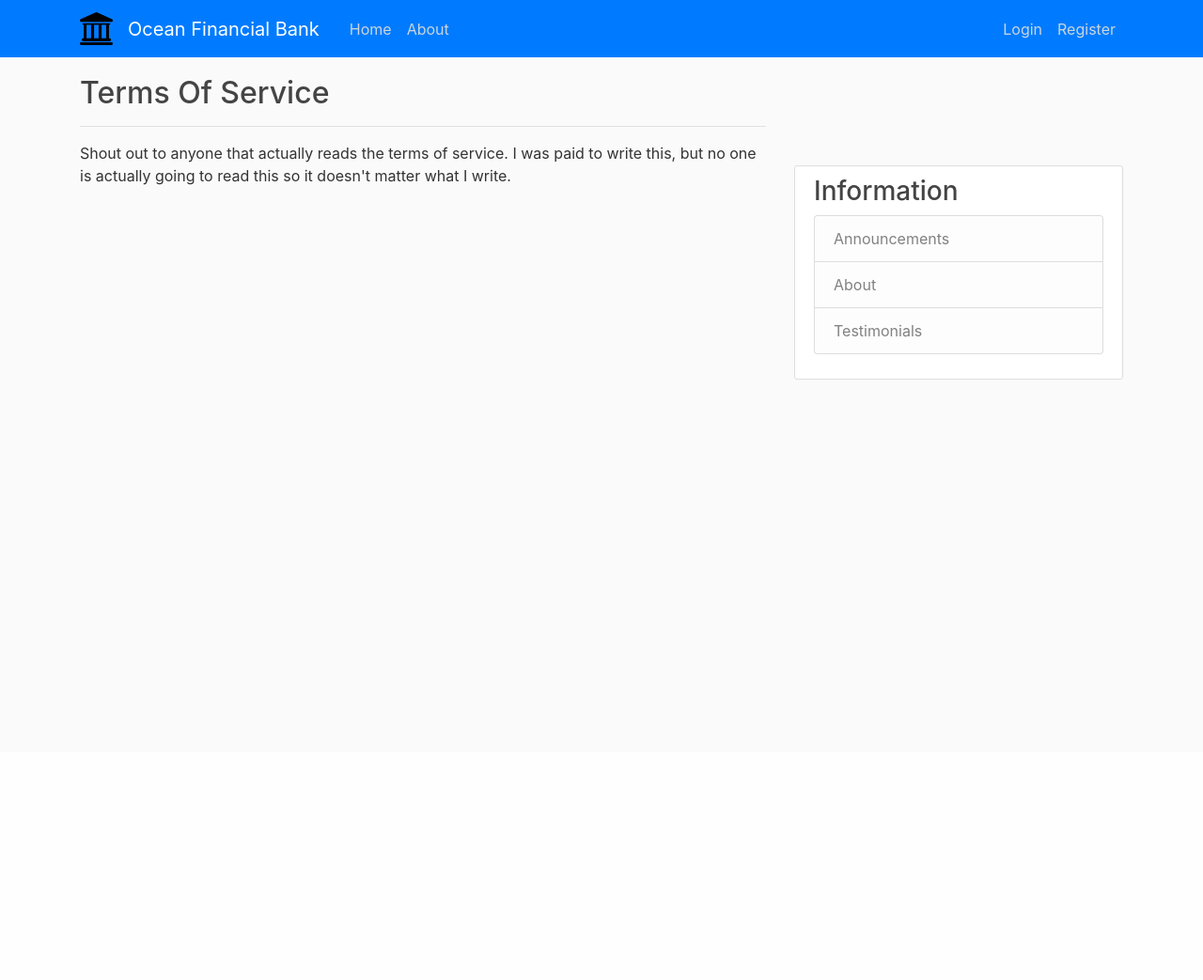
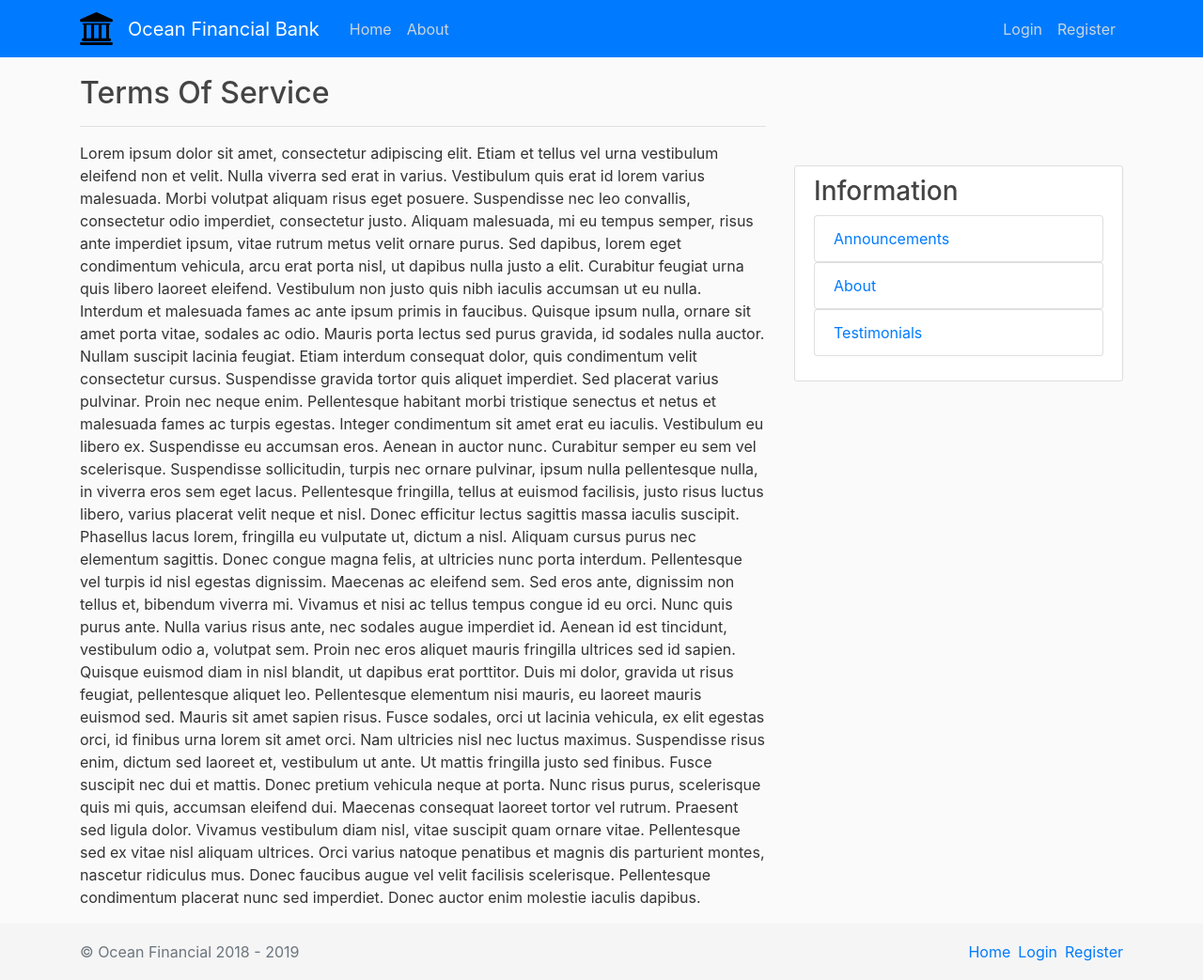
Before and after one commit to stautonico/AP-CSP-Create-Project---Banking-Simulator, a Flask app: page /tos/ in a window 1280 px wide. Shown: the whole page at 94% size. Before the commit the page ends 404 px from the top, so only its background shows below. Run offline with Flask 2, Linux system fonts and the light colour scheme; some libraries are stand-ins or nearby versions.

Commit message:
Project Done!
Added the footer, some source citing (mostly bootstrap templates), and changed the terms of service page to contain filter text

```diff
--- /dev/null
+++ b/bank/static/footer.css
@@ -0,0 +1,19 @@
+/* Sticky footer
+-------------------------------------------------- */
+/* CODE FROM BOOTSTRAP TEMPLATES : https://getbootstrap.com/docs/4.0/examples/sticky-footer/*/
+
+html {
+  position: relative;
+  min-height: 100%;
+}
+body {
+  margin-bottom: 60px;
+}
+.footer {
+  position: absolute;
+  bottom: 0;
+  width: 100%;
+  height: 60px;
+  line-height: 60px;
+  background-color: #f5f5f5;
+}
--- a/bank/static/signin.css
+++ b/bank/static/signin.css
@@ -1,3 +1,6 @@
+/* Original Code Source (bootstrap examples) */
+/*<!-- Bootstrap templates are public domain (https://getbootstrap.com/docs/4.1/examples/sign-in/) -->*/
+
 html,
 body {
     height: 100%;
--- a/bank/templates/404.html
+++ b/bank/templates/404.html
@@ -1,3 +1,6 @@
+<!-- Original Code: https://bootsnipp.com/snippets/qr73D -->
+<!-- Original Author: mylastof -->
+
 <!-- Bootstrap (becuase this page doesn't extend the `header.html` which means it doesn't have the navbar but it also
  doesn't inherit the required bootstrap classes-->
 <link rel="stylesheet" href="https://stackpath.bootstrapcdn.com/bootstrap/4.3.1/css/bootstrap.min.css"
--- a/bank/templates/header.html
+++ b/bank/templates/header.html
@@ -22,6 +22,7 @@
             crossorigin="anonymous"></script>
     <!-- Main stylesheet (not bootstrap) -->
     <link rel="stylesheet" href="{{ url_for('static', filename='main.css') }}">
+    <link rel="stylesheet" href="{{ url_for('static', filename='footer.css') }}">
 
 
     <!-- Logic for title var -->
@@ -105,7 +106,9 @@
                     <a href="{{ url_for('transfer') }}">
                         <li class="list-group-item">Transfer Money</li>
                     </a>
-                    <li class="list-group-item">Announcements</li>
+                    <a href="#">
+                        <li class="list-group-item">Announcements</li>
+                    </a>
                 </ul>
                 </p>
             </div>
@@ -113,9 +116,15 @@
             <div class="content-section">
                 <h3>Information</h3>
                 <ul class="list-group">
-                    <li class="list-group-item list-group-item-light">Announcements</li>
-                    <li class="list-group-item list-group-item-light">About</li>
-                    <li class="list-group-item list-group-item-light">Testimonials</li>
+                    <a href="#">
+                        <li class="list-group-item">Announcements</li>
+                    </a>
+                    <a href="#">
+                        <li class="list-group-item">About</li>
+                    </a>
+                    <a href="#">
+                        <li class="list-group-item">Testimonials</li>
+                    </a>
                 </ul>
                 </p>
             </div>
@@ -124,5 +133,20 @@
     </div>
 </main>
 
+<footer class="footer">
+    <div class="container">
+        <span class="text-muted">© Ocean Financial 2018 - 2019</span>
+        {% if current_user.is_authenticated %}
+        <a class="ml-2 float-right" href="{{ url_for('account') }}">Account</a>
+        <a class="ml-2 float-right" href="{{ url_for('logout') }}">Logout</a>
+        <a class="ml-2 float-right" href="{{ url_for('home') }}">Home</a>
+        {% else %}
+        <a class="ml-2 float-right" href="{{ url_for('register') }}">Register</a>
+        <a class="ml-2 float-right" href="{{ url_for('login') }}">Login</a>
+        <a class="ml-2 float-right" href="{{ url_for('home') }}">Home</a>
+        {% endif %}
+    </div>
+</footer>
+
 </body>
 </html>
--- a/bank/templates/tos.html
+++ b/bank/templates/tos.html
@@ -2,6 +2,42 @@
 {% block content %}
 <h2>Terms Of Service</h2>
 <hr>
-<p>Shout out to anyone that actually reads the terms of service. I was paid to write this, but no one is actually going
-    to read this so it doesn't matter what I write.</p>
+<!-- Text was randomly generated from https://www.lipsum.com/ (filler text) -->
+<p>
+    Lorem ipsum dolor sit amet, consectetur adipiscing elit. Etiam et tellus vel urna vestibulum eleifend non et velit.
+    Nulla viverra sed erat in varius. Vestibulum quis erat id lorem varius malesuada. Morbi volutpat aliquam risus eget
+    posuere. Suspendisse nec leo convallis, consectetur odio imperdiet, consectetur justo. Aliquam malesuada, mi eu
+    tempus semper, risus ante imperdiet ipsum, vitae rutrum metus velit ornare purus. Sed dapibus, lorem eget
+    condimentum vehicula, arcu erat porta nisl, ut dapibus nulla justo a elit. Curabitur feugiat urna quis libero
+    laoreet eleifend. Vestibulum non justo quis nibh iaculis accumsan ut eu nulla. Interdum et malesuada fames ac ante
+    ipsum primis in faucibus.
+
+    Quisque ipsum nulla, ornare sit amet porta vitae, sodales ac odio. Mauris porta lectus sed purus gravida, id sodales
+    nulla auctor. Nullam suscipit lacinia feugiat. Etiam interdum consequat dolor, quis condimentum velit consectetur
+    cursus. Suspendisse gravida tortor quis aliquet imperdiet. Sed placerat varius pulvinar. Proin nec neque enim.
+    Pellentesque habitant morbi tristique senectus et netus et malesuada fames ac turpis egestas. Integer condimentum
+    sit amet erat eu iaculis. Vestibulum eu libero ex.
+
+    Suspendisse eu accumsan eros. Aenean in auctor nunc. Curabitur semper eu sem vel scelerisque. Suspendisse
+    sollicitudin, turpis nec ornare pulvinar, ipsum nulla pellentesque nulla, in viverra eros sem eget lacus.
+    Pellentesque fringilla, tellus at euismod facilisis, justo risus luctus libero, varius placerat velit neque et nisl.
+    Donec efficitur lectus sagittis massa iaculis suscipit. Phasellus lacus lorem, fringilla eu vulputate ut, dictum a
+    nisl. Aliquam cursus purus nec elementum sagittis. Donec congue magna felis, at ultricies nunc porta interdum.
+    Pellentesque vel turpis id nisl egestas dignissim. Maecenas ac eleifend sem. Sed eros ante, dignissim non tellus et,
+    bibendum viverra mi.
+
+    Vivamus et nisi ac tellus tempus congue id eu orci. Nunc quis purus ante. Nulla varius risus ante, nec sodales augue
+    imperdiet id. Aenean id est tincidunt, vestibulum odio a, volutpat sem. Proin nec eros aliquet mauris fringilla
+    ultrices sed id sapien. Quisque euismod diam in nisl blandit, ut dapibus erat porttitor. Duis mi dolor, gravida ut
+    risus feugiat, pellentesque aliquet leo. Pellentesque elementum nisi mauris, eu laoreet mauris euismod sed. Mauris
+    sit amet sapien risus. Fusce sodales, orci ut lacinia vehicula, ex elit egestas orci, id finibus urna lorem sit amet
+    orci. Nam ultricies nisl nec luctus maximus. Suspendisse risus enim, dictum sed laoreet et, vestibulum ut ante.
+
+    Ut mattis fringilla justo sed finibus. Fusce suscipit nec dui et mattis. Donec pretium vehicula neque at porta. Nunc
+    risus purus, scelerisque quis mi quis, accumsan eleifend dui. Maecenas consequat laoreet tortor vel rutrum. Praesent
+    sed ligula dolor. Vivamus vestibulum diam nisl, vitae suscipit quam ornare vitae. Pellentesque sed ex vitae nisl
+    aliquam ultrices. Orci varius natoque penatibus et magnis dis parturient montes, nascetur ridiculus mus. Donec
+    faucibus augue vel velit facilisis scelerisque. Pellentesque condimentum placerat nunc sed imperdiet. Donec auctor
+    enim molestie iaculis dapibus.
+</p>
 {% endblock %}
```
Also changed, not shown: bank/templates/index.html (+6 -7 lines), main.py (deleted, +0 -20 lines), bank/bank.db.
